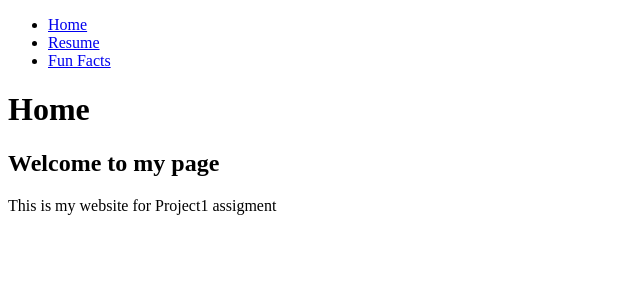
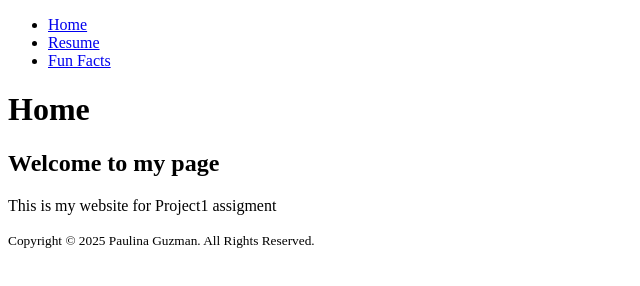
Before and after one commit to edzia89/Project1_home, a plain HTML site: page index.html in a window 1280 px wide. Shown: the whole page, without its empty margins (0-640 px from the left). Drawn offline with Linux system fonts and the light colour scheme.

Commit message:
Update index.html

```diff
--- a/index.html
+++ b/index.html
@@ -20,5 +20,10 @@
       <h2>Welcome to my page</h2>
       <p>This is my website for Project1 assigment</p>
     </main>
+	<footer id="footer">
+	  <small>
+	  Copyright © 2025 Paulina Guzman. All Rights Reserved.
+	  </small>
+	</footer>
   </body>
 </html>
```
